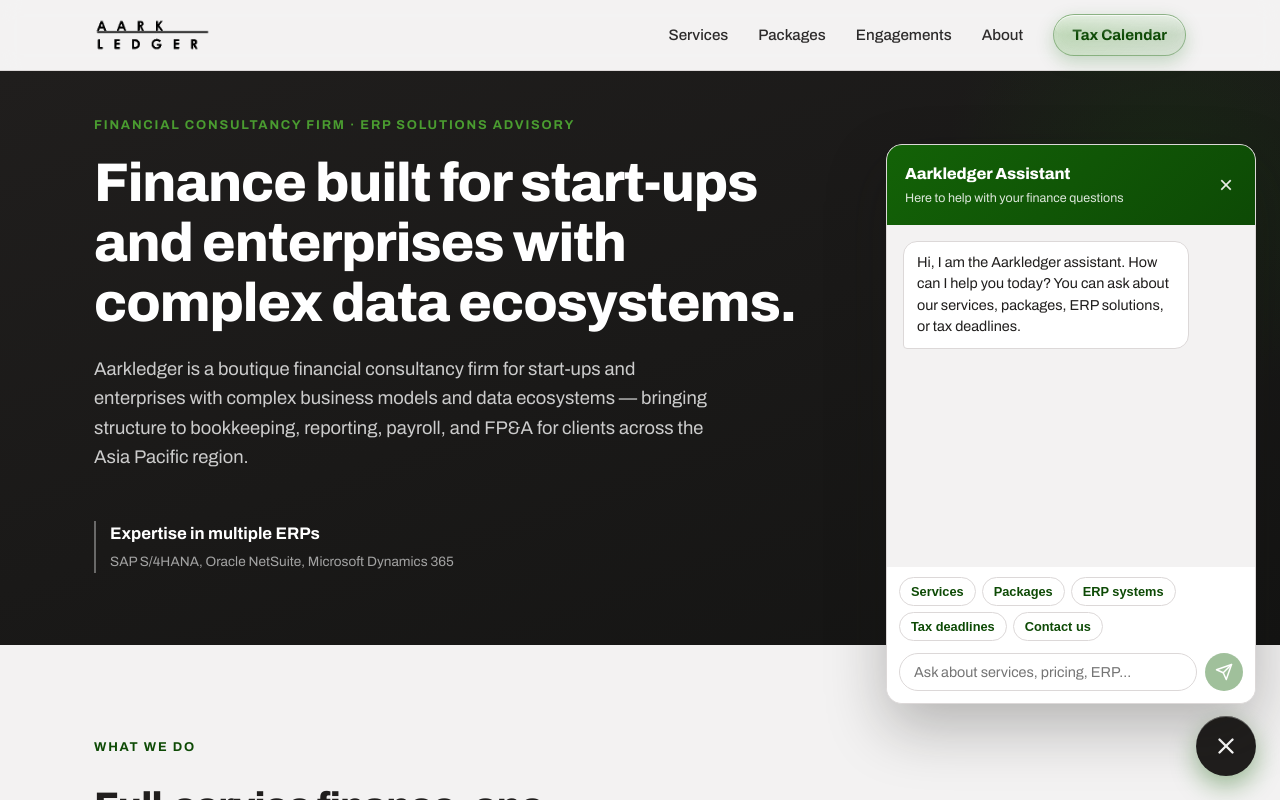
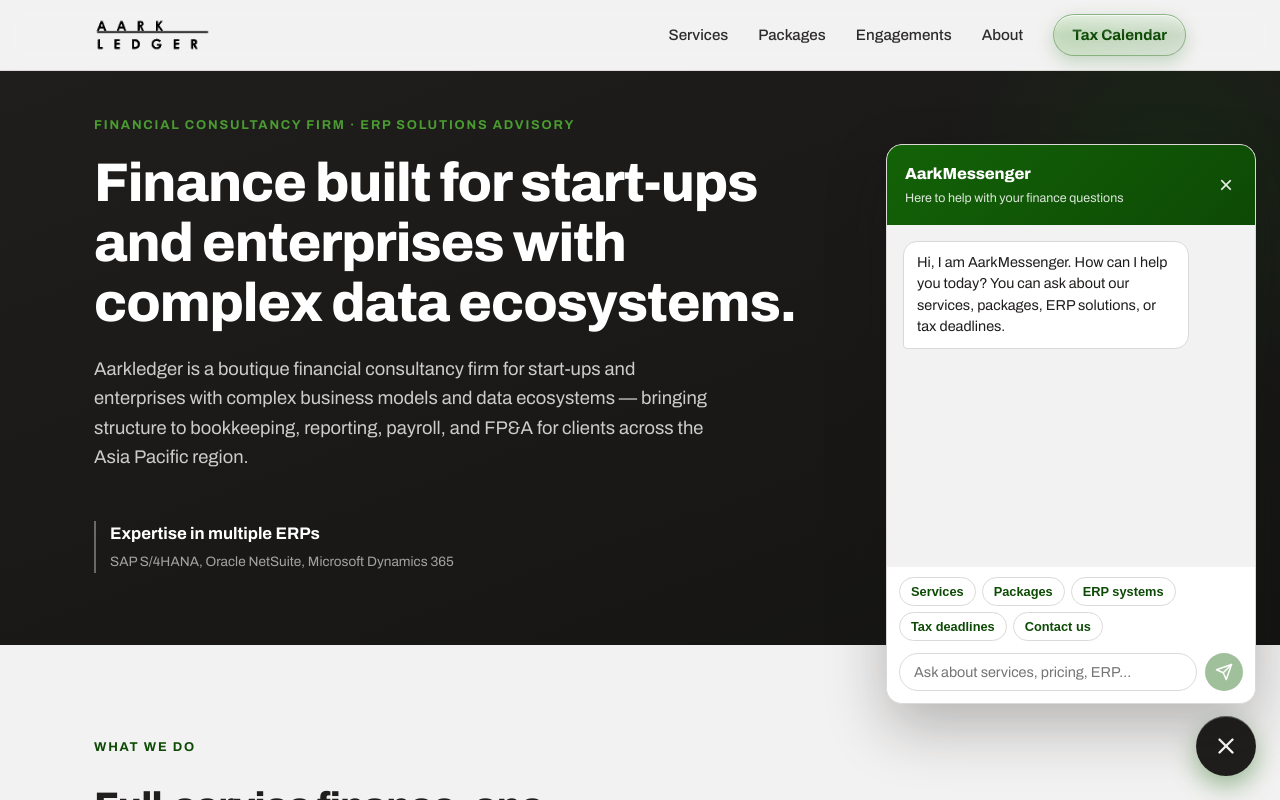
Before and after one commit to Aarkledger/aarkledger-site, a Next.js app: page / in a window 1280 px wide. Both pictures are taken after a click on the button "Open chat". Shown: the top 800 px of the page. Built offline with nearby package versions, Linux system fonts and the light colour scheme.

Commit message:
Rename assistant from Aarkledger to AarkMessenger

```diff
--- a/app/ChatWidget.js
+++ b/app/ChatWidget.js
@@ -60,7 +60,7 @@ const KB = [
   {
     keys: ["hello", "hi", "hey", "good morning", "good afternoon", "good evening"],
     answer:
-      "Hello, I am the Aarkledger assistant. I can help with our services, packages, ERP solutions, tax deadlines, or putting you in touch with a Finance Business Partner.",
+      "Hello, I am AarkMessenger. I can help with our services, packages, ERP solutions, tax deadlines, or putting you in touch with a Finance Business Partner.",
   },
   {
     keys: ["thank", "thanks", "appreciate"],
@@ -141,7 +141,7 @@ export default function ChatWidget() {
   const [messages, setMessages] = useState([
     {
       from: "bot",
-      text: "Hi, I am the Aarkledger assistant. How can I help you today? You can ask about our services, packages, ERP solutions, or tax deadlines.",
+      text: "Hi, I am AarkMessenger. How can I help you today? You can ask about our services, packages, ERP solutions, or tax deadlines.",
     },
   ]);
   const endRef = useRef(null);
@@ -173,10 +173,10 @@ export default function ChatWidget() {
       <style>{CSS}</style>
 
       {open && (
-        <div className="alk-chat-panel" role="dialog" aria-label="Aarkledger assistant">
+        <div className="alk-chat-panel" role="dialog" aria-label="AarkMessenger">
           <div className="alk-chat-head">
             <div>
-              <div className="alk-chat-title">Aarkledger Assistant</div>
+              <div className="alk-chat-title">AarkMessenger</div>
               <div className="alk-chat-sub">Here to help with your finance questions</div>
             </div>
             <button className="alk-chat-x" onClick={() => setOpen(false)} aria-label="Close chat">
```
